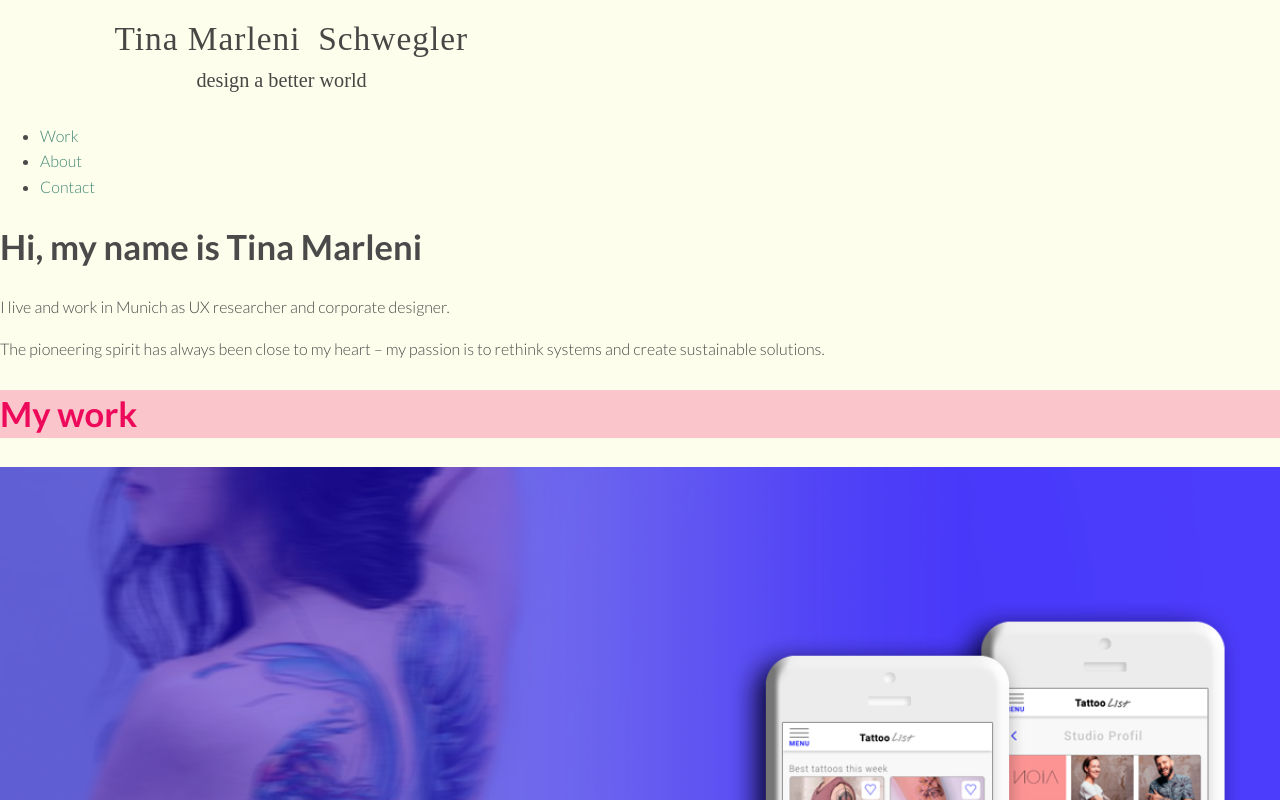
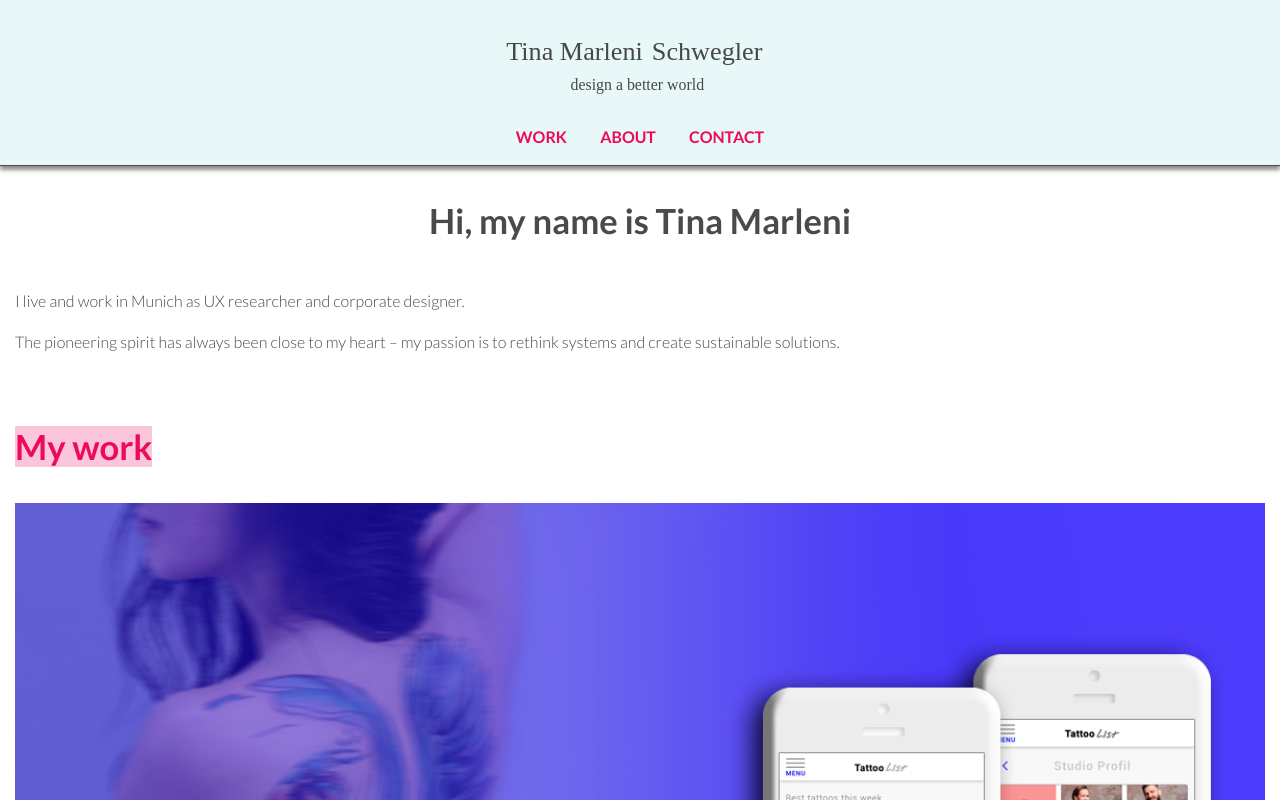
Before and after one commit to TinaMarleni/portfolio-website, a plain HTML site: page index.html in a window 1280 px wide. Shown: the top 800 px of the page. Drawn offline with nearby package versions, Linux system fonts and the light colour scheme.

Commit message:
Aufgabe 1.7
menu
abstände
header farbe position
button position

```diff
--- a/css/style.css
+++ b/css/style.css
@@ -9,19 +9,69 @@ dunkelrot rgba(153,19,43,1)
 grün: rgba(76,182,158,1)
 darkgreen: rgba(66,134,118,1);
 */
-
 body {
-  background-color: rgba(252,252,195,0.3);
+  background-color: #ffffff;
   font-family: 'Lato', sans-serif;
-  font-size: 16px; /* Sets the font size to 16px */
-  font-weight: 300; /* Sets the font weight to 300 */
-  line-height: 1.6; /* Sets the line-height to 1.6 * the font-size */
+  font-size: 16px;
+  /* Sets the font size to 16px */
+  font-weight: 300;
+  /* Sets the font weight to 300 */
+  line-height: 1.6;
+  /* Sets the line-height to 1.6 * the font-size */
   color: #4a4a4a;
 }
 
+header {
+  background-color: #E8F8F8;
+  padding: 30px 0px 0px 0px;
+  border-bottom: 1px solid #4a4a4a;
+  text-align: center;
+  webkit-box-shadow: 0px 4px 4px 0px rgba(50, 50, 50, 0.55);
+  moz-box-shadow:    0px 4px 4px 0px rgba(50, 50, 50, 0.55);
+  box-shadow:         0px 4px 4px 0px rgba(50, 50, 50, 0.55);
+  position: fixed;
+  width: 100%;
+}
 
-h1, h2, h3, h4 {
-  line-height: 1.4;
+nav>ul {
+  list-style-type: none;
+  padding: 0px;
+}
+
+nav>ul>li {
+  display: inline-block;
+}
+
+nav>ul>li>a {
+  padding: 0 15px;
+  text-transform: uppercase;
+  font-weight: 700;
+  color: rgb(238, 10, 91);
+}
+
+.navigation a:hover {
+  padding: 0 15px;
+  text-transform: uppercase;
+  font-weight: 700;
+  color: rgb(238, 10, 91);
+  background-color: rgba(238, 10, 91, 0.23);
+  text-decoration: none;
+}
+
+main {
+  padding-top: 150px;
+}
+
+#hero {
+  /* background-color: rgba(252, 252, 195, 0.8); */
+  padding: 20px 0;
+  display: inline-block;
+  width: 100%;
+}
+
+#hero h1 {
+  margin: 0;
+  padding: 0.67em 0;
 }
 
 h1 {
@@ -32,29 +82,30 @@ h1 {
 h2 {
   font-size: 2.16em;
   font-weight: 700;
-  color: rgba(238,10,91,1);
+  color: rgba(238, 10, 91, 1);
 }
 
 h3 {
   font-size: 1.70em;
   font-weight: 400;
-  color: rgba(238,10,91,0.7);
+  color: rgba(238, 10, 91, 0.7);
 }
+
 h4 {
   font-size: 1.35em;
   font-weight: 400;
 }
 
-#background {
-background-color: rgba(238,10,91,0.23);
+span {
+  background-color: rgba(238, 10, 91, 0.23);
 }
 
 #specialtext {
-       color: rgba(238,10,91,0.7);
+  color: rgba(238, 10, 91, 0.7);
 }
 
 .intro {
-    font-weight: bold;
+  font-weight: bold;
 }
 
 img {
@@ -62,50 +113,85 @@ img {
 }
 
 a {
-  color: rgba(66,134,118,1);
-  text-decoration: none; /* No underlining */
+  color: rgb(238, 10, 91);
+  text-decoration: none;
+  /* No underlining */
 }
+
 a:hover {
-  color: rgba(76,182,158,1);
-  text-decoration: underline; /* Underlining when hovering over a link */
+  color: rgba(238, 10, 91, 1);
+  text-decoration: underline;
+  /* Underlining when hovering over a link */
 }
 
 .button {
-  display: inline-block; /* since the <a> tag is inline by default, we need to change this to inline-block, but more on this in the next exercise */
-  background-color: rgba(238,10,91,1);
-  color: #ffffff !important; /* needed to override the default link color */
+  display: inline-block;
+  /* since the <a> tag is inline by default, we need to change this to inline-block, but more on this in the next exercise */
+  background-color: rgba(238, 10, 91, 1);
+  color: #ffffff !important;
+  /* needed to override the default link color */
   font-weight: 400;
   padding: 10px;
   border-radius: 17px;
-  border-bottom: 2px solid rgba(238,10,91,1); /* width of the border, type, color */
+  border-bottom: 2px solid rgba(238, 10, 91, 1);
+  /* width of the border, type, color */
   transition: 0.2s opacity;
 }
 
 .button:hover {
-  opacity: 0.7; /* Reduces the opacity of the button */
+  opacity: 0.7;
+  /* Reduces the opacity of the button */
   text-decoration: none;
+  background-color: rgba(238, 10, 91, 1) !important;
 }
 
 .button:active {
-  opacity: 0.7; /* Reduces the opacity of the button to 80% */
+  opacity: 0.7;
+  /* Reduces the opacity of the button to 80% */
   text-decoration: none;
+  background-color: rgba(238, 10, 91, 1) !important;
 }
 
 .button.contact {
   background-color: transparent;
-  color: rgba(238,10,91,1) !important;
+  color: rgba(238, 10, 91, 1) !important;
   text-transform: uppercase;
-  border: 2px solid rgba(238,10,91,1);
+  border: 2px solid rgba(238, 10, 91, 1);
 }
 
 .button.contact:hover {
-  background-color: rgba(238,10,91,0.7);
+  background-color: rgba(238, 10, 91, 0.7);
   color: #ffffff !important;
-  border: none;
+  border: 2px solid rgba(238, 10, 91, 0.7);
 }
 
 .button.active:hover {
-  background-color: rgba(238,10,91,0.7);
+  background-color: rgba(238, 10, 91, 0.7);
   color: #ffffff !important;
-  border: none;
+  border: 2px solid rgba(238, 10, 91, 0.7)
 }
+
+/* Layout styling */
+.container {
+  padding: 0 15px;   /* 0 top and bottom, 15 px left and right */
+}
+
+.row {
+  margin: 20px 0;
+  /* 25px top and bottom, 0 left and right */
+}
+
+#work .row {
+  padding-bottom: 20px;
+  border-bottom: 1px solid #4a4a4a;
+}
+
+/* Unterzeile nur bei secector work */
+#hero h1 {
+  text-align: center;
+  /* Centers text */
+}
+
+.logo {
+  max-width: 250px;
+}
--- a/index.html
+++ b/index.html
@@ -4,9 +4,9 @@
 <head>
   <meta charset="utf-8">
   <title>Design a better world – Tina Marleni Schwegler</title>
-  <link rel="apple-touch-icon" sizes="180x180" href="/img/ico/apple-touch-icon.png">
-  <link rel="icon" type="image/png" sizes="32x32" href="/img/ico/favicon-32x32.png">
-  <link rel="icon" type="image/png" sizes="16x16" href="/img/ico/favicon-16x16.png">
+  <link rel="apple-touch-icon" sizes="180x180" href="./img/ico/apple-touch-icon.png">
+  <link rel="icon" type="image/png" sizes="32x32" href="./img/ico/favicon-32x32.png">
+  <link rel="icon" type="image/png" sizes="16x16" href="./img/ico/favicon-16x16.png">
   <link rel="manifest" href="/img/ico/site.webmanifest">
   <meta name="msapplication-TileColor" content="#da532c">
   <meta name="theme-color" content="#ffffff">
@@ -15,17 +15,21 @@
   <link rel="stylesheet" type="text/css" href="css/style.css">
   <link href="https://fonts.googleapis.com/css2?family=Lato:ital,wght@0,100;0,300;0,400;0,700;1,300&display=swap" rel="stylesheet">
 </head>
+
 <body>
+  <!--alte header version / before task 1.7
   <header>
-    <svg width="600px" height="100px" viewBox="0 0 600 100" version="1.1" xmlns="http://www.w3.org/2000/svg" xmlns:xlink="http://www.w3.org/1999/xlink">
-      <!-- Generator: Sketch 63.1 (92452) - https://sketch.com -->
+    <svg version="1.1" id="Ebene_1" xmlns="http://www.w3.org/2000/svg" xmlns:xlink="http://www.w3.org/1999/xlink" x="0px" y="0px"
+    	 width="280px" height="71px" viewBox="0 0 280 71" enable-background="new 0 0 280 71" xml:space="preserve">
     <title>Artboard</title>
     <desc>Created with Sketch.</desc>
     <g id="Artboard">
-      	<text transform="matrix(1 0 0 1 114.4895 50)" enable-background="new    "><tspan x="0" y="0" fill="#474746" font-family="'Lato-Light'" font-size="33.3989" letter-spacing="1">Tina Marleni </tspan><tspan x="203.763" y="0" fill="#474746" font-family="'Lato-Bold'" font-size="33.3989" letter-spacing="1">Schwegler</tspan></text>
-      	<text transform="matrix(1 0 0 1 196.4192 87.4473)" fill="#474746" font-family="'Lato-Bold'" font-size="20.2418">design a better world</text>
+    	<text transform="matrix(1 0 0 1 6.209 30.3115)" fill="#474746" font-family="'Lato-Light'" font-size="26.2115">Tina Marleni </text>
+    	<text transform="matrix(1 0 0 1 151.8096 30.3115)" fill="#474746" font-family="'Lato-Bold'" font-size="26.2115">Schwegler </text>
+    	<text transform="matrix(1 0 0 1 70.5068 59.6992)" fill="#474746" font-family="'Lato-Bold'" font-size="15.8858">design a better world</text>
     </g>
-    </svg> </header>
+    </svg>
+
     <nav>
       <ul>
         <li><a href="index.html">Work</a></li>
@@ -33,25 +37,52 @@
         <li><a href="#">Contact</a></li>
       </ul>
     </nav>
+
+  -->
+
+  <header>
+    <div class="container">
+  <!--   <img class="logo" src="./img/Logo_TinaSchwegler.png" alt="Logo">
+    id="Artboard"
+  -->
+  <svg version="1.1" id="Ebene_1" xmlns="http://www.w3.org/2000/svg" xmlns:xlink="http://www.w3.org/1999/xlink" x="0px" y="0px"
+  	 width="280px" height="71px" viewBox="0 0 280 71" enable-background="new 0 0 280 71" xml:space="preserve">
+  <title>Artboard</title>
+  <desc>Created with Sketch.</desc>
+  <g id="Artboard">
+  	<text transform="matrix(1 0 0 1 6.209 30.3115)" fill="#474746" font-family="'Lato-Light'" font-size="26.2115">Tina Marleni </text>
+  	<text transform="matrix(1 0 0 1 151.8096 30.3115)" fill="#474746" font-family="'Lato-Bold'" font-size="26.2115">Schwegler </text>
+  	<text transform="matrix(1 0 0 1 70.5068 59.6992)" fill="#474746" font-family="'Lato-Bold'" font-size="15.8858">design a better world</text>
+  </g>
+  </svg>
+  <nav>
+    <ul class="navigation">
+      <li><a href="index.html">Work</a></li>
+      <li><a href="about.html">About</a></li>
+      <li><a href="#">Contact</a></li>
+    </ul>
+  </nav>
+</div>
+  </header>
+
   <!--main section-->
   <main>
     <!--hero section-->
     <div>
-      <div>
+      <div id="hero">
+        <div class="container">
           <h1> Hi, my name is Tina Marleni </h1>
-        <span> I live and work in Munich as UX researcher and corporate designer. </span>
+          <p> I live and work in Munich as UX researcher and corporate designer.</p>
           <p> The pioneering spirit has always been close to my heart – my passion is to rethink systems and create sustainable solutions.
           </p>
         </div>
       </div>
+    </div>
     <!--work section-->
-    <div>
-      <div>
-        <h2 id="background"> My work </h2>
-
-        <!--first project-->
-        <div>
-          <!--first row for column-->
+    <div id="work">
+      <div class="container">
+        <h2> <span> My work </span> </h2>
+        <div class="row">
           <div>
             <picture>
               <!--beide müssen nicht geschlossen werden-->
@@ -61,18 +92,16 @@
           </div>
           <!--second row for column-->
           <div>
-            <h3> Tattoolist </h3>
+            <h3>Tattoolist</h3>
             <p> From the competition analysis, over first wireframes, up to the user test I developed a tattoo application. An increasing number of bookings should prove that the online booking details help to connect tattoo artists and fans.
             </p>
             <!--buttonlink Davor:
             <a href="tattoolist.html">Read more</a>-->
             <a href="tattoolist.html" class="button">Read more</a>
-
-            <br>
           </div>
         </div>
         <!--second project-->
-        <div>
+
         <!--first row for column-->
         <div>
           <picture>
@@ -93,16 +122,16 @@
       </div>
     </div>
     </div>
+    <!--div id, class, row schliessen-->
   </main>
   <footer>
-    <div>
-      <div>
+    <div class="container">
       <h3>Get in Touch</h3>
-        <p>Feel free to <a href="tel:+4915778968741"class="button contact">Call Me</a> or forward simply an <a href="mailto:marlenis.sunrise@gmail.com" class="button contact">Send me an email</a></p>
-      </div>
+      <p>Feel free to <a href="tel:+4915778968741" class="button contact">Call Me</a> or forward simply an <a href="mailto:marlenis.sunrise@gmail.com" class="button contact">Send me an email</a></p>
       <div>
         <a href="https://www.linkedin.com/in/tina-schwegler/" target="_blank">
-          <svg PUBLIC '-//W3C//DTD SVG 1.0//EN' 'http://www.w3.org/TR/2001/REC-SVG-20010904/DTD/svg10.dtd'><svg enable-background="new 0 0 32 32" height="32px" id="Layer_1" version="1.0" viewBox="0 0 32 32" width="32px" xml:space="preserve"
+  <!-- PUBLIC '-//W3C//DTD SVG 1.0//EN' 'http://www.w3.org/TR/2001/REC-SVG-20010904/DTD/svg10.dtd'> -->
+          <svg <svg enable-background="new 0 0 32 32" height="32px" id="Layer_1" version="1.0" viewBox="0 0 32 32" width="32px" xml:space="preserve"
               xmlns="http://www.w3.org/2000/svg" xmlns:xlink="http://www.w3.org/1999/xlink">
               <g>
                 <path d="M32,30c0,1.104-0.896,2-2,2H2c-1.104,0-2-0.896-2-2V2c0-1.104,0.896-2,2-2h28c1.104,0,2,0.896,2,2V30z" fill="#007BB5" />
@@ -111,13 +140,14 @@
                   <path d="M20.499,11c-2.791,0-3.271,1.018-3.499,2v-2h-4v14h4v-8c0-1.297,0.703-2,2-2c1.266,0,2,0.688,2,2v8h4v-7    C25,14,24.479,11,20.499,11z" fill="#FFFFFF" />
                   <circle cx="9" cy="8" fill="#FFFFFF" r="2" />
                 </g>
-                <g />
+              </g>
             </svg>
         </a>
       </div>
       <p>Copyright Tina Marleni Schwegler
       </p>
     </div>
+    </div>
   </footer>
 
 </body>
```
Also changed, not shown: about.html (+23 -20 lines), tattoolist.html (+41 -39 lines), img/Logo_TinaSchwegler.svg, img/Profil_TinaSchwegler.png (added). Lines whose indentation alone changed are shown as unchanged.
